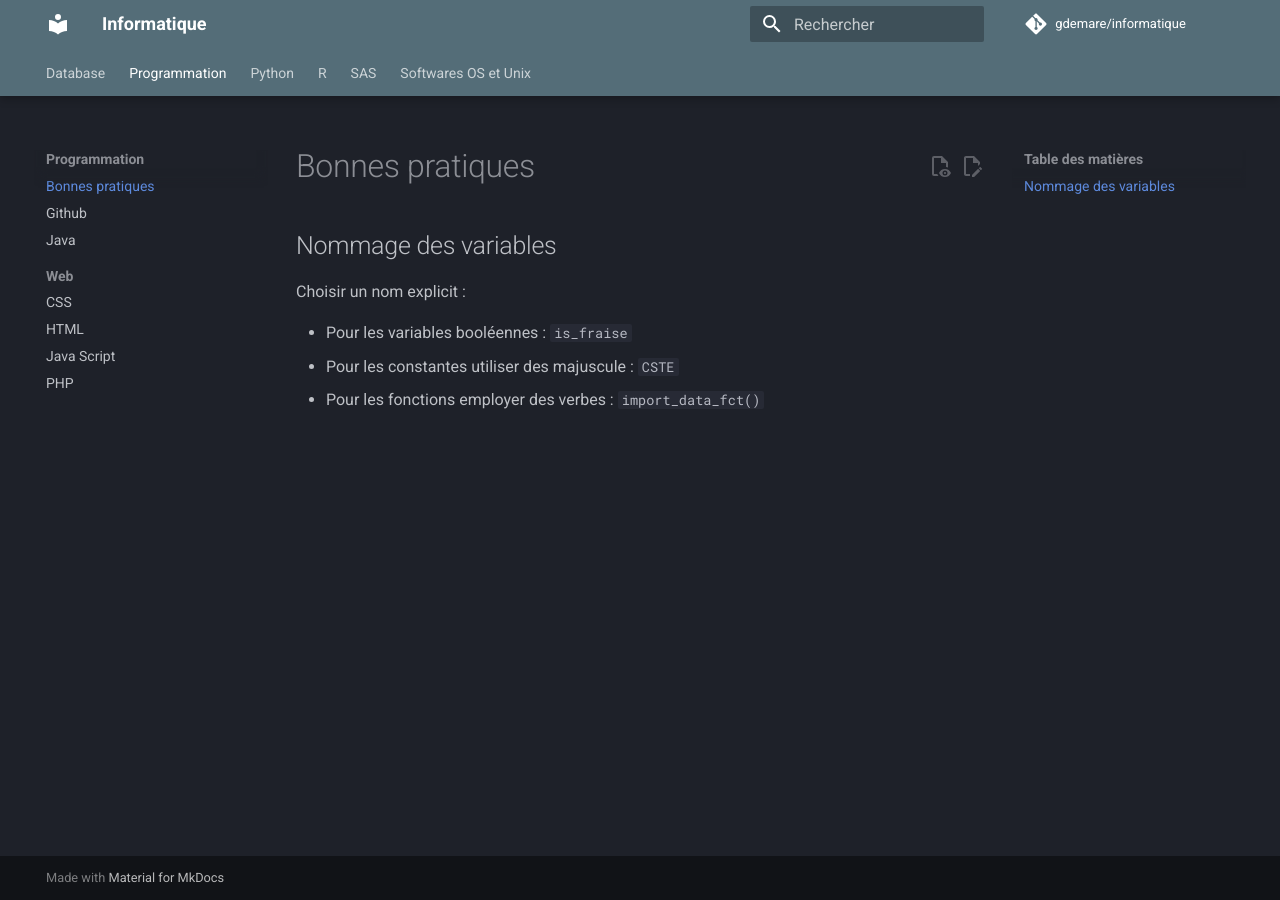
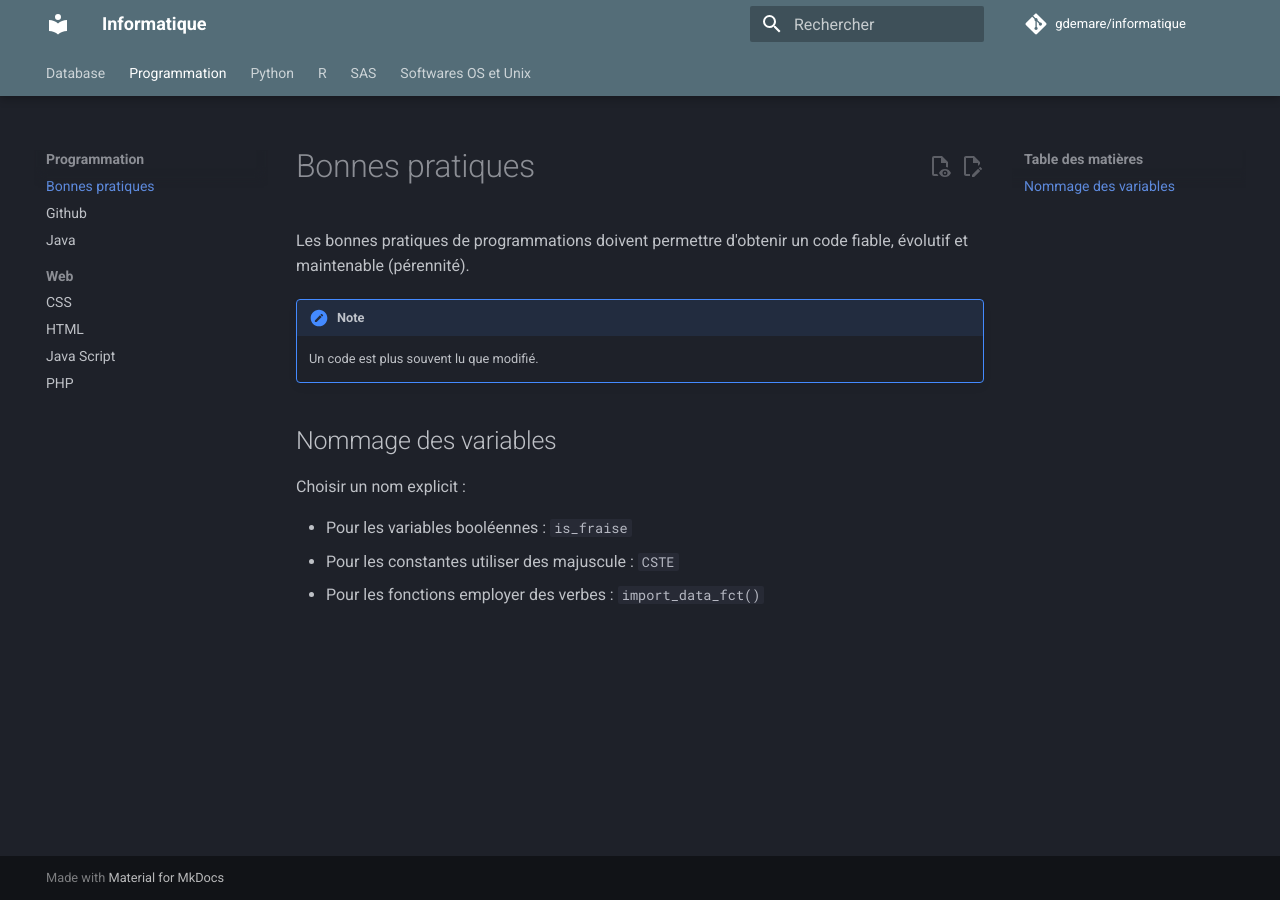
Before and after one commit to gdemare/Informatique, an MkDocs documentation site: the page built from docs/programming/bonnes-pratiques.md, in a window 1280 px wide. Built offline with MkDocs 1.6.1 and Material for MkDocs 9.7.7, drawn with Linux system fonts in a browser that asks for light colours; comment, search, counter and statistics services are not loaded.

Commit message:
Update bonnes-pratiques.md

```diff
--- a/docs/programming/bonnes-pratiques.md
+++ b/docs/programming/bonnes-pratiques.md
@@ -1,3 +1,8 @@
+Les bonnes pratiques de programmations doivent permettre d'obtenir un code fiable, évolutif et maintenable (pérennité).
+
+!!! note
+    Un code est plus souvent lu que modifié.
+
 ## Nommage des variables
 
 Choisir un nom explicit :
```
